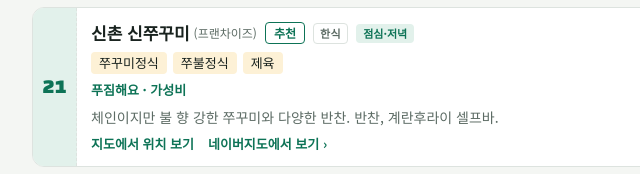
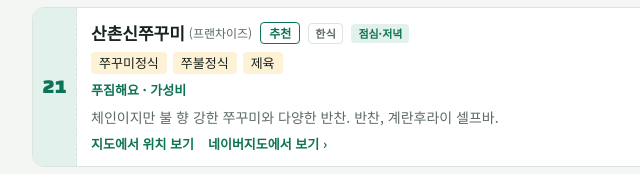
Before and after one commit to urgentclinickr-collab/food-map, a plain HTML site: page index.html in a window 1280 px wide. Shown: the part 4311-4485 px from the top of the page, 264-904 px from the left. Drawn offline with nearby package versions, Linux system fonts and the light colour scheme.

Commit message:
지도 오류 수정, 산촌신쭈꾸미 이름 수정

```diff
--- a/data.js
+++ b/data.js
@@ -43,7 +43,7 @@ window.PLACES = [
   { name: "동순각",           group: "mid",  cat: "중식",     meal: "both",  bt: false, tags: ["추천", "가성비"], menu: ["케찹탕수육", "삼선간짜장"], memo: "역사 깊은 중식당. 옛날식 케찹탕수육과 삼선간짜장 추천", query: "동순각 영등포", lat: 37.52073, lng: 126.90870 },
   { name: "예산소머리국밥",   group: "mid",  cat: "한식",     meal: "both",  bt: false, tags: ["강추", "푸짐해요", "가성비"], menu: ["소머리국밥"], memo: "영등포 시장 안, 전국구 급 소머리 국밥 맛집 (순대국밥은 비추) !!트리플 강추!!", query: "예산가마솥국밥 영등포", lat: 37.51990, lng: 126.90742 },
   { name: "영등포아바이순대", group: "mid",  cat: "한식",     meal: "both",  bt: false, tags: ["강추", "푸짐해요", "가성비"], menu: ["정식"], memo: "영등포시장 안, 정식으로 드세요!", query: "영등포아바이순대", lat: 37.51985, lng: 126.90762 },
-  { name: "신촌 신쭈꾸미",    group: "mid",  franchise: true, cat: "한식", meal: "both", bt: false, tags: ["추천", "푸짐해요", "가성비"], menu: ["쭈꾸미정식", "쭈불정식", "제육"], memo: "체인이지만 불 향 강한 쭈꾸미와 다양한 반찬. 반찬, 계란후라이 셀프바.", query: "산촌신쭈꾸미 영등포점", lat: 37.52050, lng: 126.90275 },
+  { name: "산촌신쭈꾸미",     group: "mid",  franchise: true, cat: "한식", meal: "both", bt: false, tags: ["추천", "푸짐해요", "가성비"], menu: ["쭈꾸미정식", "쭈불정식", "제육"], memo: "체인이지만 불 향 강한 쭈꾸미와 다양한 반찬. 반찬, 계란후라이 셀프바.", query: "산촌신쭈꾸미 영등포점", lat: 37.52050, lng: 126.90275 },
   { name: "서민준 밀밭",      group: "mid",  cat: "한식",     meal: "both",  bt: false, tags: ["추천", "정갈해요"], menu: ["바지락칼국수", "보리비빔밥"], memo: "바지락 칼국수와 늘 함께 주는 보리 비빔밥 맛집", query: "서민준밀밭 영등포", lat: 37.52012, lng: 126.90278 },
   { name: "송죽장",           group: "far",  cat: "중식",     meal: "both",  bt: false, tags: ["강추"], menu: ["어향가지", "삼선짬뽕"], memo: "역사 깊은 화교 중식당. 어향가지, 삼선짬뽕 추천", query: "송죽장 영등포", lat: 37.51825, lng: 126.90470 }
 ];
--- a/index.html
+++ b/index.html
@@ -152,7 +152,8 @@ footer { color: var(--muted); font-size: 12px; padding-block: 32px 40px; }
 </main>
 
 <script src="https://cdnjs.cloudflare.com/ajax/libs/leaflet/1.9.4/leaflet.min.js"></script>
-<script src="data.js"></script>
+<!-- data.js를 고치면 아래 v= 숫자도 바꿔 주세요 (예전 파일이 보이는 것을 막아요) -->
+<script src="data.js?v=3"></script>
 <script>
 (function () {
   var C = window.CLINIC, G = window.GROUPS, P = window.PLACES;
@@ -259,6 +260,7 @@ footer { color: var(--muted); font-size: 12px; padding-block: 32px 40px; }
   function esc(s) { return String(s).replace(/[&<>"]/g, function (c) { return { "&": "&amp;", "<": "&lt;", ">": "&gt;", '"': "&quot;" }[c]; }); }
   function initMap() {
     if (!window.L) { document.getElementById("map").textContent = "지도를 불러오지 못했어요. 아래 목록의 네이버지도 링크를 이용해 주세요."; return; }
+    if (!C.lat) { C.lat = 37.52426; C.lng = 126.90648; }
     map = L.map("map", { scrollWheelZoom: false, tap: true }).setView([C.lat, C.lng], 16);
     L.tileLayer("https://tile.openstreetmap.org/{z}/{x}/{y}.png", { maxZoom: 19, attribution: "&copy; OpenStreetMap" }).addTo(map);
     L.marker([C.lat, C.lng], { icon: L.divIcon({ className: "", html: '<div class="pin home">의원</div>', iconSize: [34, 34], iconAnchor: [17, 17] }), zIndexOffset: 1000 })
```
